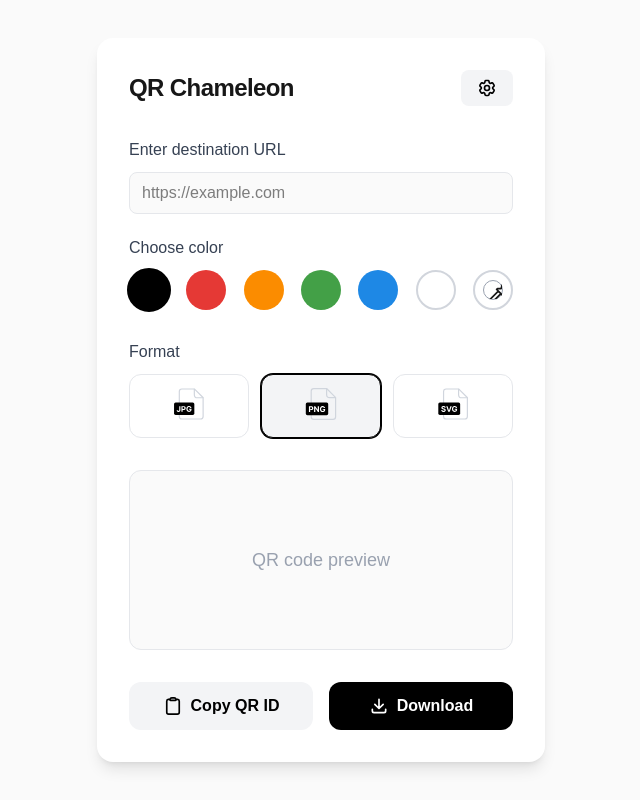
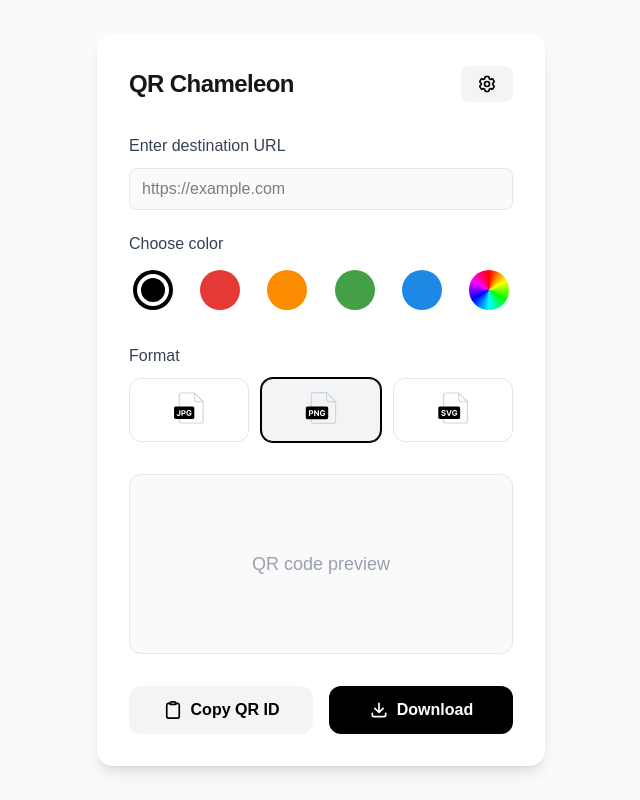
Before and after one commit to casicodes/qr-chameleon, a Next.js app in the folder frontend/: page / in a window 1280 px wide. Shown: the whole page, without its empty margins (319-959 px from the left). Built offline with nearby package versions, Linux system fonts and the light colour scheme.

Commit message:
Add micro interactions and validation

```diff
--- a/frontend/src/app/page.tsx
+++ b/frontend/src/app/page.tsx
@@ -1,5 +1,8 @@
 "use client";
 import { useState, useRef, useEffect } from "react";
+import { HexColorPicker } from "react-colorful";
+import { motion } from "framer-motion";
+import { AnimatePresence } from "framer-motion";
 
 const COLORS = [
   { name: "Black", value: "#000000" },
@@ -7,7 +10,7 @@ const COLORS = [
   { name: "Orange", value: "#fb8c00" },
   { name: "Green", value: "#43a047" },
   { name: "Blue", value: "#1e88e5" },
-  { name: "White", value: "#ffffff" },
+  // Removed white color
 ];
 
 const FORMATS = [
@@ -40,6 +43,9 @@ export default function Home() {
   const [copied, setCopied] = useState(false);
   const [showToast, setShowToast] = useState(false);
   const downloadRef = useRef<HTMLAnchorElement>(null);
+  const [showColorWheel, setShowColorWheel] = useState(false);
+  const urlInputRef = useRef<HTMLInputElement>(null);
+  const [urlError, setUrlError] = useState(false);
 
   // Debounce URL input to avoid spamming backend
   const debouncedUrl = useDebounce(url, 400);
@@ -60,7 +66,7 @@ export default function Home() {
       try {
         new URL(debouncedUrl);
       } catch (err) {
-        setError("Invalid destination link");
+        setError("Invalid destination url");
         setQrImage(null);
         setQrBlob(null);
         setSvgText(null);
@@ -125,6 +131,11 @@ export default function Home() {
   }, [debouncedUrl, color, format]);
 
   const handleDownload = () => {
+    if (!url || !isValidUrl(url)) {
+      setUrlError(true);
+      urlInputRef.current?.focus();
+      return;
+    }
     if (qrBlob && downloadRef.current) {
       const url = URL.createObjectURL(qrBlob);
       downloadRef.current.href = url;
@@ -135,6 +146,11 @@ export default function Home() {
   };
 
   const handleCopyLink = async () => {
+    if (!url || !isValidUrl(url)) {
+      setUrlError(true);
+      urlInputRef.current?.focus();
+      return;
+    }
     console.log('Copying shortId:', shortId);
     if (shortId) {
       try {
@@ -149,6 +165,15 @@ export default function Home() {
       console.log('No shortId available to copy');
     }
   };
+
+  function isValidUrl(str: string) {
+    try {
+      new URL(str);
+      return true;
+    } catch {
+      return false;
+    }
+  }
 
   return (
     <div className="min-h-screen flex items-center justify-center bg-[#fafafa] font-sans">
@@ -187,41 +212,115 @@ export default function Home() {
           <label className="font-medium text-gray-700 tracking-normal">Enter destination URL</label>
           <input
             type="url"
-            className="border border-gray-200 rounded-lg px-3 py-2 focus:outline-none focus:ring-2 focus:ring-black text-black bg-[#fafafa]"
+            className={`border rounded-lg px-3 py-2 focus:outline-none focus:ring-1 text-black bg-[#fafafa] ${urlError && (!url || !isValidUrl(url)) ? 'border-red-500 focus:ring-red-500' : 'border-gray-200 focus:ring-black'}`}
             placeholder="https://example.com"
             value={url}
-            onChange={e => setUrl(e.target.value)}
+            onChange={e => { setUrl(e.target.value); setUrlError(false); }}
             required
+            ref={urlInputRef}
           />
+
           <label className="font-medium text-gray-700 tracking-w mt-3">Choose color</label>
           <div className="flex gap-3 mb-2 w-full justify-between">
             {COLORS.map((c) => (
               <button
                 type="button"
                 key={c.value}
-                className={`h-10 w-10 rounded-full border-2 flex items-center justify-center transition-all cursor-pointer ${color === c.value ? 'border-black scale-110' : c.value === '#ffffff' ? 'border-gray-300' : 'border-transparent'}`}
+                className="h-12 w-12 flex items-center justify-center transition-all cursor-pointer bg-transparent p-0 border-none"
+                onClick={() => { setColor(c.value); setCustomColor(""); setShowColorWheel(false); }}
+                aria-label={c.name}
+                style={{ background: 'transparent' }}
+              >
+                {color === c.value ? (
+                  <span className="block h-10 w-10 rounded-full flex items-center justify-center" style={{ background: c.value }}>
+                    <motion.span
+                      className="block h-8 w-8 rounded-full border-4 border-white"
                       style={{ background: c.value }}
-                aria-label={c.name}
-                onClick={() => { setColor(c.value); setCustomColor(""); }}
+                      initial={{ scale: 0.8 }}
+                      animate={{ scale: 1 }}
+                      transition={{ type: "spring", stiffness: 300, damping: 20, ease: "easeOut" }}
                     />
+                  </span>
+                ) : (
+                  <span className="block h-10 w-10 rounded-full" style={{ background: c.value }} />
+                )}
+              </button>
             ))}
-            {/* Custom color picker */}
-            <label className="h-10 w-10 rounded-full border-2 border border-gray-300 flex items-center justify-center cursor-pointer transition-all" style={{ background: customColor || '#fff' }}>
+            {/* Custom color wheel picker */}
+            <div className="relative flex items-center justify-center">
+              <button
+                type="button"
+                className={`h-12 w-12 flex items-center justify-center transition-all cursor-pointer bg-transparent p-0 border-none`}
+                aria-label="Custom color"
+                style={{ background: 'transparent' }}
+                onClick={() => setShowColorWheel(v => !v)}
+              >
+                {color === customColor && customColor ? (
+                  (customColor.toLowerCase() === '#fff' || customColor.toLowerCase() === '#ffffff') ? (
+                    // White selected: add gray-50 background for balance
+                    <span className="block h-10 w-10 rounded-full flex items-center justify-center bg-gray-50">
+                      <motion.span
+                        className="block h-8 w-8 rounded-full border-4"
+                        style={{ background: customColor, borderColor: '#e5e7eb' }}
+                        initial={{ scale: 0.8 }}
+                        animate={{ scale: 1 }}
+                        transition={{ type: "spring", stiffness: 300, damping: 20, ease: "easeOut" }}
+                      />
+                    </span>
+                  ) : (
+                    // Other custom color selected
+                    <span className="block h-10 w-10 rounded-full flex items-center justify-center" style={{ background: customColor }}>
+                      <motion.span
+                        className="block h-8 w-8 rounded-full border-4 border-white"
+                        style={{ background: customColor }}
+                        initial={{ scale: 0.8 }}
+                        animate={{ scale: 1 }}
+                        transition={{ type: "spring", stiffness: 300, damping: 20, ease: "easeOut" }}
+                      />
+                    </span>
+                  )
+                ) : (
+                  // Not selected
+                  <span
+                    className="block h-10 w-10 rounded-full"
+                    style={{
+                      background: customColor
+                        ? customColor
+                        : "conic-gradient(red, yellow, lime, aqua, blue, magenta, red)"
+                    }}
+                  />
+                )}
+              </button>
+              {showColorWheel && (
+                <div className="absolute z-50 top-12 left-1/2 -translate-x-1/2 bg-white p-3 rounded-xl shadow-lg border border-black/5 flex flex-col items-center min-w-[220px] w-64">
+                  <HexColorPicker
+                    color={customColor || "#000000"}
+                    onChange={c => {
+                      setCustomColor(c);
+                      setColor(c);
+                    }}
+                  />
                   <input
-                type="color"
+                    type="text"
+                    className="mt-3 mb-2 w-full rounded-md border border-gray-300 px-2 py-1 text-center text-base font-mono focus:outline-none focus:ring-2 focus:ring-black"
                     value={customColor || "#000000"}
-                onChange={e => { setCustomColor(e.target.value); setColor(e.target.value); }}
-                className="opacity-0 w-0 h-0 absolute cursor-pointer"
-                aria-label="Custom color"
+                    onChange={e => {
+                      let val = e.target.value;
+                      if (!val.startsWith('#')) val = '#' + val.replace(/[^0-9a-fA-F]/g, '');
+                      setCustomColor(val);
+                      setColor(val);
+                    }}
+                    maxLength={7}
                   />
-              <span className="w-5 h-5 rounded-full border border-gray-400 flex items-center justify-center" style={{ background: customColor || '#fff' }}>
-                {/* Color wheel icon */}
-                <svg xmlns="http://www.w3.org/2000/svg" fill="none" viewBox="0 0 16 16" strokeWidth="1.5" stroke="currentColor">
-  <path strokeLinecap="round" strokeLinejoin="round" d="m15 11.25 1.5 1.5.75-.75V8.758l2.276-.61a3 3 0 1 0-3.675-3.675l-.61 2.277H12l-.75.75 1.5 1.5M15 11.25l-8.47 8.47c-.34.34-.8.53-1.28.53s-.94.19-1.28.53l-.97.97-.75-.75.97-.97c.34-.34.53-.8.53-1.28s.19-.94.53-1.28L12.75 9M15 11.25 12.75 9" />
-</svg>
-
-              </span>
-            </label>
+                  <button
+                    className="w-full mt-1 px-3 py-2 bg-black text-white rounded-lg font-semibold text-base hover:bg-neutral-800 transition-all cursor-pointer"
+                    onClick={() => setShowColorWheel(false)}
+                  >
+                    Done
+                  </button>
+                </div>
+              )}
+            </div>
           </div>
           <label className="font-medium text-gray-700 tracking-w mt-3">Format</label>
           <div className="flex gap-3 mb-2">
@@ -248,63 +347,140 @@ export default function Home() {
         </form>
         <div className="bg-[#fafafa] rounded-xl p-4 flex flex-col items-center border border-gray-200 min-h-[180px] justify-center" style={{height: 180}}>
           {loading ? (
-            <span className="text-gray-400">Generating...</span>
+            <span className="text-gray-50">Generating...</span>
           ) : error ? (
-            <span className="text-red-500 text-lg">{error}</span>
-          ) : format === 'svg' && svgText ? (
-            <div
+            <motion.span
+              className="text-red-500 text-lg flex items-center gap-2 justify-center"
+              initial={{ rotate: 0 }}
+              animate={{ rotate: [0, -3, 3, -2, 2, -1, 1, 0] }}
+              transition={{ duration: 0.6, ease: "easeInOut" }}
+            >
+              {/* Warning icon */}
+              <svg xmlns="http://www.w3.org/2000/svg" fill="none" viewBox="0 0 24 24" strokeWidth={2} stroke="currentColor" className="w-6 h-6">
+                <path strokeLinecap="round" strokeLinejoin="round" d="M12 9v3.75m-9.303 3.376c-.866 1.5.217 3.374 1.948 3.374h14.71c1.73 0 2.813-1.874 1.948-3.374L13.949 3.378c-.866-1.5-3.032-1.5-3.898 0L2.697 16.126ZM12 15.75h.007v.008H12v-.008Z" />
+              </svg>
+              {error}
+            </motion.span>
+          ) : (
+            <AnimatePresence mode="wait">
+              {(format === 'svg' && svgText) ? (
+                <motion.div
+                  key={svgText + color + format + debouncedUrl}
+                  initial={{ opacity: 0, scale: 0.96 }}
+                  animate={{ opacity: 1, scale: 1 }}
+                  exit={{ opacity: 0, scale: 0.96 }}
+                  transition={{ duration: 0.22, ease: "linear" }}
                   className="w-40 h-40 flex items-center justify-center overflow-hidden"
                   style={{ minWidth: 160, minHeight: 160, maxWidth: 160, maxHeight: 160 }}
+                >
+                  <div
                     dangerouslySetInnerHTML={{
                       __html: svgText.replace(
                         /<svg([^>]*)>/,
                         '<svg$1 width="160" height="160" style="width:160px;height:160px;" preserveAspectRatio="xMidYMid meet">'
                       ),
                     }}
+                    className="w-full h-full"
+                  />
+                </motion.div>
+              ) : qrImage ? (
+                <motion.img
+                  key={qrImage + color + format + debouncedUrl}
+                  src={qrImage}
+                  alt="Generated QR Code"
+                  className="w-40 h-40"
+                  initial={{ opacity: 0, scale: 0.96 }}
+                  animate={{ opacity: 1, scale: 1 }}
+                  exit={{ opacity: 0, scale: 0.96 }}
+                  transition={{ duration: 0.22, ease: "linear" }}
                 />
               ) : (
-            qrImage && <img src={qrImage} alt="Generated QR Code" className="w-40 h-40" />
+                !loading && !error && (
+                  <span className="text-gray-400 flex items-center justify-center h-full w-full text-center text-lg">QR code preview</span>
+                )
               )}
-          {!qrImage && !svgText && !loading && !error && (
-            <span className="text-gray-400 flex items-center justify-center h-full w-full text-center text-lg">QR code preview</span>
+            </AnimatePresence>
           )}
         </div>
         <div className="flex gap-4 mt-2">
-          <button
+          <motion.button
             type="button"
             onClick={handleCopyLink}
-            className="flex-1 flex items-center justify-center gap-2 font-semibold py-3 rounded-xl transition-all duration-200 ease-out cursor-pointer focus:outline-none focus:ring-2 focus:ring-black bg-gray-100 text-black hover:bg-gray-200"
+            className="flex-1 flex items-center justify-center gap-2 font-semibold py-3 rounded-xl transition-all duration-200 ease-out cursor-pointer bg-gray-100 text-black hover:bg-gray-200"
             style={{ minHeight: 48 }}
-            disabled={!shortId}
+            // disabled={!shortId}
             title="Save this ID to update the destination later without regenerating the QR code"
+            whileTap={{ scale: 0.98 }}
+          >
+            <span className="relative w-5 h-5 flex items-center justify-center">
+              <AnimatePresence mode="wait" initial={false}>
+                {!showToast ? (
+                  <motion.span
+                    key="clipboard"
+                    initial={{ opacity: 1, scale: 1 }}
+                    animate={{ opacity: 1, scale: 1 }}
+                    exit={{ opacity: 0, scale: 0.5 }}
+                    transition={{ duration: 0.18, ease: "easeInOut" }}
+                    className="absolute inset-0 flex items-center justify-center"
                   >
                     {/* Clipboard icon */}
                     <svg xmlns="http://www.w3.org/2000/svg" fill="none" viewBox="0 0 24 24" strokeWidth={2} stroke="currentColor" className="w-5 h-5">
                       <path strokeLinecap="round" strokeLinejoin="round" d="M15.666 3.888A2.25 2.25 0 0 0 13.5 2.25h-3c-1.03 0-1.9.693-2.166 1.638m7.332 0c.055.194.084.4.084.612v0a.75.75 0 0 1-.75.75H9a.75.75 0 0 1-.75-.75v0c0-.212.03-.418.084-.612m7.332 0c.646.049 1.288.11 1.927.184 1.1.128 1.907 1.077 1.907 2.185V19.5a2.25 2.25 0 0 1-2.25 2.25H6.75A2.25 2.25 0 0 1 4.5 19.5V6.257c0-1.108.806-2.057 1.907-2.185a48.208 48.208 0 0 1 1.927-.184" />
                     </svg>
-
-            Copy QR ID
-          </button>
-          <button
+                  </motion.span>
+                ) : (
+                  <motion.span
+                    key="check"
+                    initial={{ opacity: 0, scale: 0.7 }}
+                    animate={{ opacity: 1, scale: 1 }}
+                    exit={{ opacity: 0, scale: 0.7 }}
+                    transition={{ duration: 0.12, ease: "easeInOut" }}
+                    className="absolute inset-0 flex items-center justify-center"
+                  >
+                    {/* Check icon */}
+                    <svg xmlns="http://www.w3.org/2000/svg" fill="none" viewBox="0 0 24 24" strokeWidth={2} stroke="currentColor" className="w-5 h-5">
+                      <path strokeLinecap="round" strokeLinejoin="round" d="M9 12.75L11.25 15 15 9.75M21 12a9 9 0 1 1-18 0 9 9 0 0 1 18 0z" />
+                    </svg>
+                  </motion.span>
+                )}
+              </AnimatePresence>
+            </span>
+            <span>
+              {showToast ? "Copy QR ID" : "Copy QR ID"}
+            </span>
+          </motion.button>
+          <motion.button
             onClick={handleDownload}
-            className="flex-1 flex items-center justify-center gap-2 font-semibold py-3 rounded-xl transition-all duration-200 ease-out cursor-pointer  bg-black text-white hover:bg-neutral-800 focus:outline-none focus:ring-2 focus:ring-black"
+            className="flex-1 flex items-center justify-center gap-2 font-semibold py-3 rounded-xl transition-all duration-200 ease-out cursor-pointer  bg-black text-white hover:bg-neutral-800"
             style={{  minHeight: 48 }}
-            disabled={!qrBlob}
+            // disabled={!qrBlob}
+            whileTap={{ scale: 0.98 }}
           >
             {/* Download icon */}
             <svg xmlns="http://www.w3.org/2000/svg" fill="none" viewBox="0 0 24 24" strokeWidth={2} stroke="currentColor" className="w-5 h-5">
               <path strokeLinecap="round" strokeLinejoin="round" d="M4 16v2a2 2 0 002 2h12a2 2 0 002-2v-2M7 10l5 5m0 0l5-5m-5 5V4" />
             </svg>
             Download
-          </button>
+          </motion.button>
         </div>
 
         {/* Toast Notification */}
+        <AnimatePresence mode="wait">
           {showToast && (
-          <div className="fixed top-4 right-4 bg-green-500 text-white px-4 py-2 rounded-lg shadow-lg z-50 animate-in slide-in-from-right duration-300">
-            QR ID copied!
-          </div>
+            <motion.div
+              key="toast"
+              initial={{ opacity: 0, x: 16 }}
+              animate={{ opacity: 1, x: 0, transition: { duration: 0.2, ease: 'easeInOut' } }}
+              exit={{ opacity: 0, x: 16, transition: { duration: 0.2, ease: 'easeInOut' } }}
+              className="fixed top-8 right-8 bg-black text-white px-5 py-2 rounded-full shadow-lg z-50 flex items-center gap-2"
+            >
+              <svg xmlns="http://www.w3.org/2000/svg" fill="none" viewBox="0 0 24 24" strokeWidth={2} stroke="currentColor" className="w-5 h-5">
+                <path strokeLinecap="round" strokeLinejoin="round" d="M9 12.75L11.25 15 15 9.75M21 12a9 9 0 1 1-18 0 9 9 0 0 1 18 0z" />
+              </svg>
+              <span className="font-medium">Copied</span>
+            </motion.div>
           )}
+        </AnimatePresence>
 
         <a ref={downloadRef} style={{ display: 'none' }} />
       </div>
```
Also changed, not shown: frontend/package.json (+7 -5 lines), 1 other file (tests, documents, lock files or other folders). Lines whose indentation alone changed are shown as unchanged.
